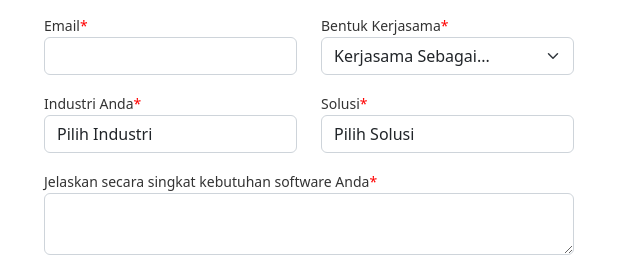
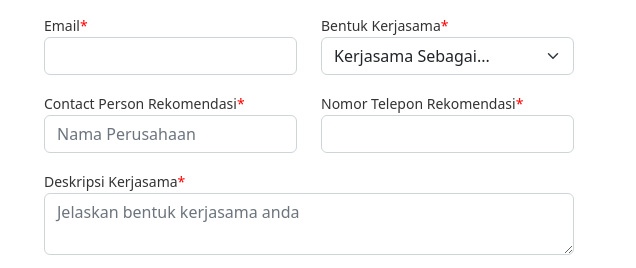
Before and after one commit to EdrickSugihartoPutra/referralPage, a plain HTML site: page index.html in a window 1280 px wide. Shown: the part 2736-3004 px from the top of the page, 644-1280 px from the left. Drawn offline with nearby package versions, Linux system fonts and the light colour scheme.

Commit message:
more style changes

```diff
--- a/index.html
+++ b/index.html
@@ -184,7 +184,7 @@
           <div
             class="col-md-6 d-flex align-items-center justify-content-center text-white p-lg-5 sect4-left"
           >
-            <div class="p-md-5">
+            <div class="p-md-5 p-sm-5 p-5">
               <h2>Hashmicro Solusi ERP Terbaik</h2>
               <p>
                 Solusi Smart ERP HashMicro dirancang secara khusus oleh para
@@ -384,118 +384,42 @@
                   <div class="row">
                     <div class="col-lg-6">
                       <div class="form-group mb-3">
-                        <label for="industry" class="req">Industri Anda</label>
-                        <select name="industry" class="form-control" required>
-                          <option value="" disabled selected>
-                            Pilih Industri
-                          </option>
-                          <option value="32">Retail</option>
-                          <option value="33">
-                            Trading, Wholesale, Distribution
-                          </option>
-                          <option value="35">Produksi &amp; Manufaktur</option>
-                          <option value="36">Edukasi</option>
-                          <option value="37">
-                            Konstruksi &amp; Infrastuktur
-                          </option>
-                          <option value="49">Penerbangan</option>
-                          <option value="41">Pemerintahan</option>
-                          <option value="63">Perhotelan</option>
-                          <option value="47">Rumah Sakit</option>
-                          63
-                          <option value="51">Pertambangan</option>
-                          <option value="42">Logistik</option>
-                          <option value="54">
-                            Perkebunan &amp; Peternakan
-                          </option>
-                          <option value="40">
-                            F&amp;B (Restaurant, Catering, Fast Food, Etc)
-                          </option>
-                          <option value="62">Lainnya</option>
-                        </select>
+                        <label for="contactperson" class="req"
+                          >Contact Person Rekomendasi</label
+                        >
+                        <input
+                          type="text"
+                          name="contactperson"
+                          class="form-control"
+                          required
+                          placeholder="Nama Perusahaan"
+                        />
                       </div>
                     </div>
                     <div class="col-lg-6">
                       <div class="form-group mb-3">
-                        <label for="solution" class="req">Solusi</label>
-                        <select
-                          required="required"
-                          name="solution"
-                          class="form-control"
+                        <label for="recnumber" class="req"
+                          >Nomor Telepon Rekomendasi</label
                         >
-                          <option value="" disabled="" selected="">
-                            Pilih Solusi
-                          </option>
-                          <option value="1">
-                            Software ERP (Hash Core ERP)
-                          </option>
-                          <option value="4">Software Akuntansi Online</option>
-                          <option value="2">Sistem Manajemen Inventaris</option>
-                          <option value="39">
-                            IT Inventory DJBC - Kawasan Berikat
-                          </option>
-                          <option value="27">Sistem Manajemen Aset</option>
-                          <option value="3">
-                            CRM - Prospek &amp; Penjualan
-                          </option>
-                          <option value="16">
-                            Software Manajemen Manufaktur (MRP)
-                          </option>
-                          <option value="45">
-                            Sistem Manajemen Pengadaan (Procurement)
-                          </option>
-                          <option value="14">Sistem Manajemen Gudang</option>
-                          <option value="42">
-                            Point of Sales (POS) untuk Retail &amp; Supermarket
-                          </option>
-                          <option value="53">
-                            Point of Sales (POS) untuk F&amp;B
-                          </option>
-                          <option value="54">
-                            Recruitment System (EVA - Recruite)
-                          </option>
-                          <option value="5">
-                            HRM - Absensi, Payroll &amp; Pajak
-                          </option>
-                          <option value="55">
-                            Talent Management System (EVA - Talent)
-                          </option>
-                          <option value="34">
-                            Transportation Management System
-                          </option>
-                          <option value="7">Solusi Management Sekolah</option>
-                          <option value="43">
-                            Solusi Manajemen Konstruksi
-                          </option>
-                          <option value="56">
-                            Sistem Manajemen Perhotelan
-                          </option>
-                          <option value="57">
-                            Software Manajemen Bisnis Agrikultur
-                          </option>
-                          <option value="34">
-                            Manajemen Transportasi &amp; Logistik
-                          </option>
-                          <option value="17">Sistem Manajemen Fasilitas</option>
-                          <option value="30">
-                            Manajemen Bangunan, Properti &amp; Real-Estate
-                          </option>
-                          <option value="18">
-                            Sistem Manajemen Pengunjung
-                          </option>
-                          <option value="52">Lainnya</option>
-                        </select>
+                        <input
+                          type="tel"
+                          id="input-phone"
+                          name="recbumber"
+                          class="form-control inputtel"
+                          required
+                          placeholder=""
+                        />
                       </div>
                     </div>
                     <div class="col-lg-12">
                       <div class="form-group mb-3">
                         <label for="solution" class="req"
-                          >Jelaskan secara singkat kebutuhan software
-                          Anda</label
+                          >Deskripsi Kerjasama</label
                         >
                         <textarea
                           class="form-control"
                           name="message"
+                          placeholder="Jelaskan bentuk kerjasama anda"
                           required
                         ></textarea>
                       </div>
--- a/style.css
+++ b/style.css
@@ -315,4 +315,20 @@ body {
     margin-top: 15px;
     font-size: 16px;
   }
+
+  /* footer */
+
+  .social-icon-border {
+    width: 36px;
+    height: 36px;
+  }
+  .fa-lg {
+    font-size: 1em !important;
+  }
+
+  .footer-text {
+    text-align: center;
+    font-weight: 400;
+    font-size: 16px;
+  }
 }
```
